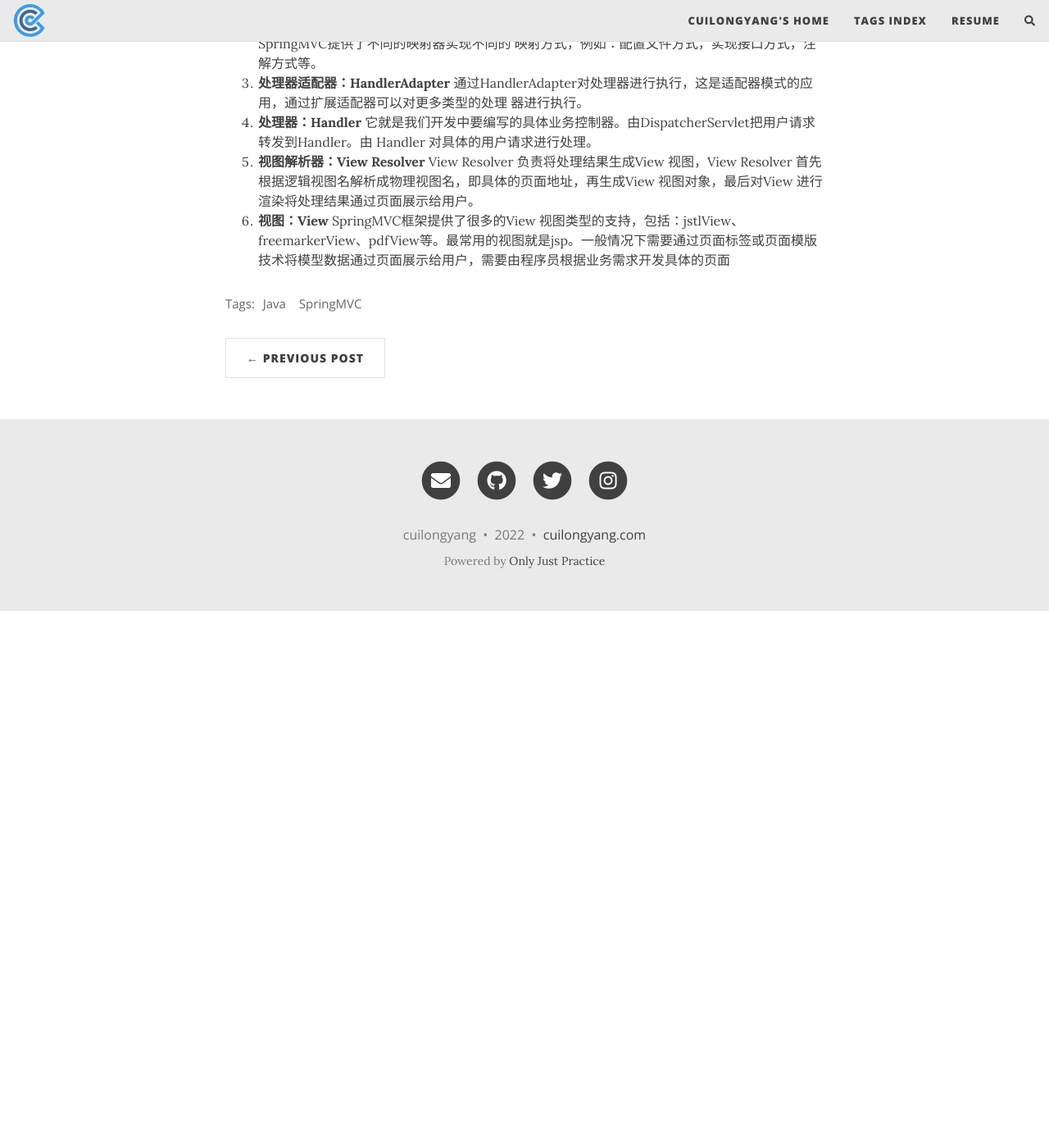
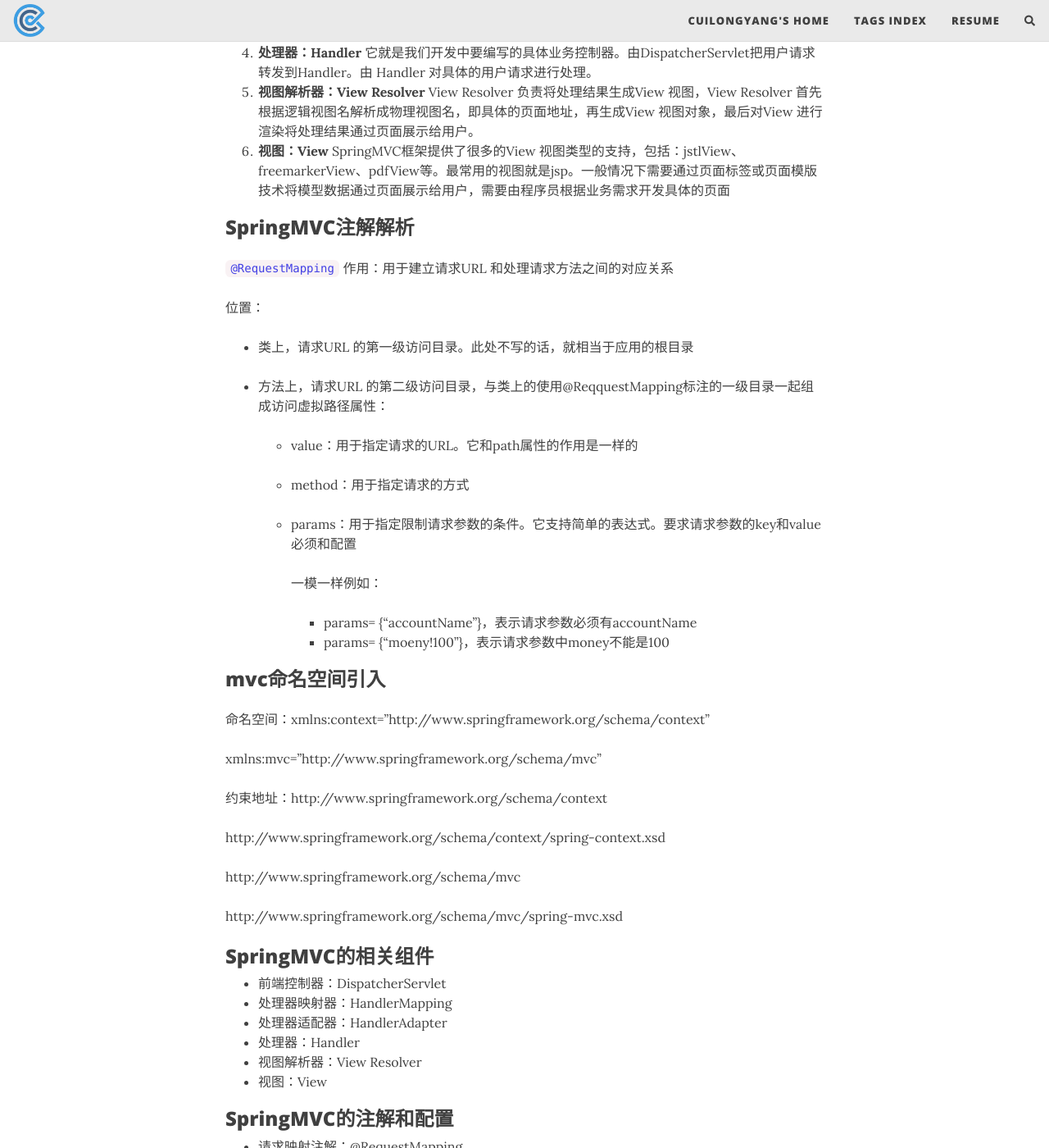
Before and after one commit to cuilongyang/cuilongyang.github.io, a Jekyll site: the page built from _posts/2022-03-29-Spring-MVC.markdown, in a window 1280 px wide and 1400 px high, scrolled down 3090 px. Shown: the whole window at 82% size. Built offline with Jekyll 4.4.1, drawn with Linux system fonts in a browser that asks for light colours; nearby versions of some CDN libraries; comment, search, counter and statistics services are not loaded; before the commit the page ends 3835 px from its top, so only the background shows below that; some of the changed text lies outside the part shown.

Commit message:
Update 2022-03-29-Spring-MVC.markdown

```diff
--- a/_posts/2022-03-29-Spring-MVC.markdown
+++ b/_posts/2022-03-29-Spring-MVC.markdown
@@ -156,3 +148,66 @@ HandlerMapping负责根据用户请求找到Handler 即处理器，SpringMVC提
 View Resolver 负责将处理结果生成View 视图，View Resolver 首先根据逻辑视图名解析成物理视图名，即具体的页面地址，再生成View 视图对象，最后对View 进行渲染将处理结果通过页面展示给用户。
 6. **视图：View**
 SpringMVC框架提供了很多的View 视图类型的支持，包括：jstlView、freemarkerView、pdfView等。最常用的视图就是jsp。一般情况下需要通过页面标签或页面模版技术将模型数据通过页面展示给用户，需要由程序员根据业务需求开发具体的页面
+
+### SpringMVC注解解析
+
+
+
+`@RequestMapping`
+作用：用于建立请求URL 和处理请求方法之间的对应关系
+
+位置：
+
+- 类上，请求URL 的第一级访问目录。此处不写的话，就相当于应用的根目录
+
+- 方法上，请求URL 的第二级访问目录，与类上的使用@ReqquestMapping标注的一级目录一起组成访问虚拟路径属性：
+
+  - value：用于指定请求的URL。它和path属性的作用是一样的
+
+  - method：用于指定请求的方式
+
+  - params：用于指定限制请求参数的条件。它支持简单的表达式。要求请求参数的key和value必须和配置
+
+    一模一样例如：
+
+    - params= {"accountName"}，表示请求参数必须有accountName
+    - params= {"moeny!100"}，表示请求参数中money不能是100
+
+
+
+### mvc命名空间引入
+
+命名空间：xmlns:context="http://www.springframework.org/schema/context"
+
+xmlns:mvc="http://www.springframework.org/schema/mvc"
+
+约束地址：http://www.springframework.org/schema/context
+
+http://www.springframework.org/schema/context/spring-context.xsd
+
+http://www.springframework.org/schema/mvc
+
+http://www.springframework.org/schema/mvc/spring-mvc.xsd
+
+### SpringMVC的相关组件
+
+- 前端控制器：DispatcherServlet
+- 处理器映射器：HandlerMapping
+- 处理器适配器：HandlerAdapter
+- 处理器：Handler
+- 视图解析器：View Resolver
+- 视图：View
+
+### SpringMVC的注解和配置
+
+- 请求映射注解：@RequestMapping
+
+- 视图解析器配置：
+
+  REDIRECT_URL_PREFIX = "redirect:"
+
+  FORWARD_URL_PREFIX = "forward:"
+
+  prefix = "";
+
+  suffix = "";
```
Also changed, not shown: other parts of _posts/2022-03-29-Spring-MVC.markdown (+0 -8 lines).
